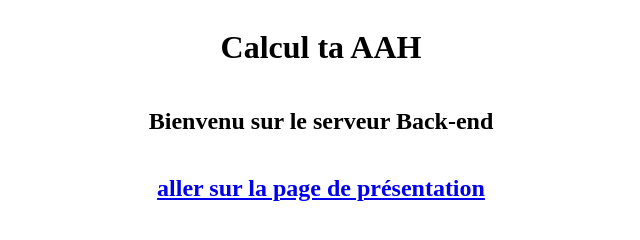
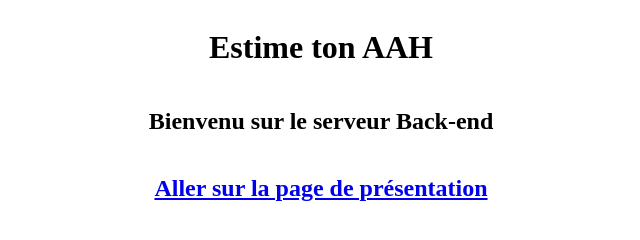
Before and after one commit to RBLEC/estime_ton_AAH_back, a website: page public/html/index.html in a window 1280 px wide. Shown: the whole page, without its empty margins (319-959 px from the left). Drawn offline with Linux system fonts and the light colour scheme.

Commit message:
correction index.html

```diff
--- a/public/css/reset.css
+++ /dev/null
@@ -1,43 +0,0 @@
-html, body, div, span, applet, object, iframe,
-h1, h2, h3, h4, h5, h6, p, blockquote, pre,
-a, abbr, acronym, address, big, cite, code,
-del, dfn, em, img, ins, kbd, q, s, samp,
-small, strike, strong, sub, sup, tt, var,
-b, u, i, center,
-dl, dt, dd, ol, ul, li,
-fieldset, form, label, legend,
-table, caption, tbody, tfoot, thead, tr, th, td,
-article, aside, canvas, details, embed,
-figure, figcaption, footer, header, hgroup,
-menu, nav, output, ruby, section, summary,
-time, mark, audio, video {
-	margin: 0;
-	padding: 0;
-	border: 0;
-	font-size: 100%;
-	font: inherit;
-	vertical-align: baseline;
-}
-/* HTML5 display-role reset for older browsers */
-article, aside, details, figcaption, figure,
-footer, header, hgroup, menu, nav, section {
-	display: block;
-}
-body {
-	line-height: 1;
-}
-ol, ul {
-	list-style: none;
-}
-blockquote, q {
-	quotes: none;
-}
-blockquote:before, blockquote:after,
-q:before, q:after {
-	content: '';
-	content: none;
-}
-table {
-	border-collapse: collapse;
-	border-spacing: 0;
-}
--- a/public/html/index.html
+++ b/public/html/index.html
@@ -10,11 +10,11 @@
 
 <body>
     <div style="display: flex; flex-direction: column;">
-        <h1 style="align-self: center;">Calcul ta AAH</h1>
+        <h1 style="align-self: center;">Estime ton AAH</h1>
         <h2 style="align-self: center;">Bienvenu sur le serveur Back-end</h2>
         <h2 style="align-self: center;">
             <a href="https://htmlbackcalcultaaah.herokuapp.com/" target="_blank">
-            aller sur la page de présentation</a>
+            Aller sur la page de présentation</a>
         </h2>
 
     </div>
```
Also changed, not shown: public/html/home.html (+2 -3 lines).
